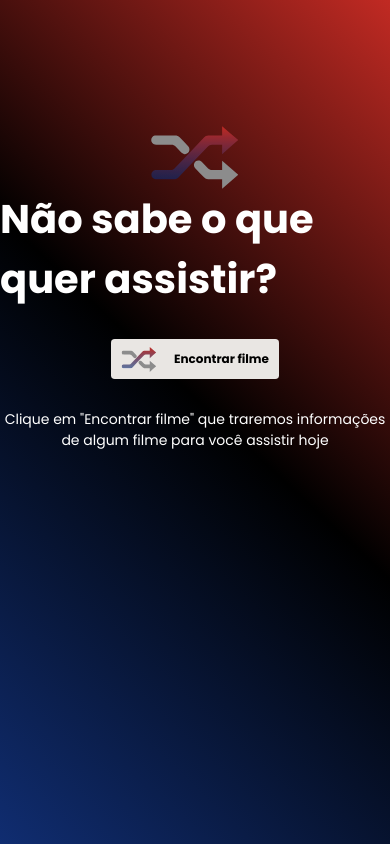
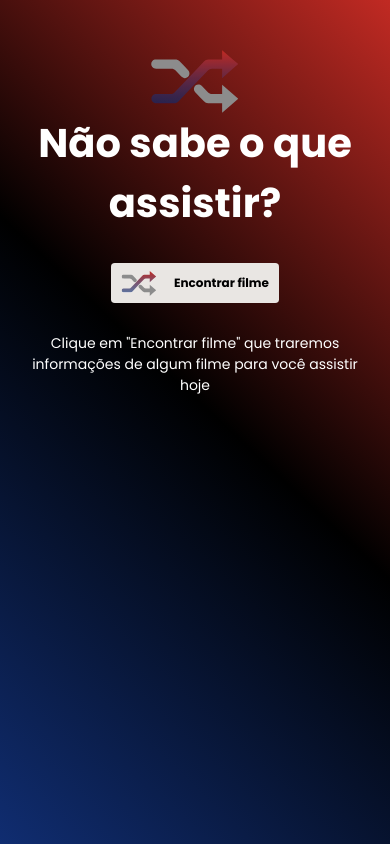
Before and after one commit to SamuelFR7/randomflix, a Next.js app: page / in a window 390 px wide. Built offline with nearby package versions, Linux system fonts and the light colour scheme.

Commit message:
feat: responsivity

```diff
--- a/src/components/Movie.tsx
+++ b/src/components/Movie.tsx
@@ -6,13 +6,13 @@ export interface MovieProps {
 
 export default function Movie({ overview, poster_path, title }: MovieProps) {
   return (
-    <div className="flex max-w-[630px] gap-[34px]">
+    <div className="flex max-w-[630px] gap-[34px] flex-col md:flex-row items-center md:items-start px-[25px] md:px-0">
       <img
         className="w-[171px] h-[244px] mt-10"
         src={`https://image.tmdb.org/t/p/w500${poster_path}`}
         alt="Movie"
       />
-      <div className="flex flex-col gap-4">
+      <div className="flex flex-col gap-4 items-center md:items-start ">
         <h2 className="font-bold text-[20px]">{title}</h2>
         <p className="text-[16px] max-overview">{overview}</p>
       </div>
--- a/src/components/Title.tsx
+++ b/src/components/Title.tsx
@@ -4,7 +4,9 @@ export function Title() {
   return (
     <div className="flex flex-col items-center">
       <Logo width={88} height={63} />
-      <h1 className="text-[40px] font-bold">Não sabe o que quer assistir?</h1>
+      <h1 className="text-[40px] font-bold text-center">
+        Não sabe o que assistir?
+      </h1>
     </div>
   )
 }
--- a/src/pages/index.tsx
+++ b/src/pages/index.tsx
@@ -21,7 +21,7 @@ export default function Homepage() {
   }
 
   return (
-    <div className="flex flex-col items-center mt-[126px] gap-[30px]">
+    <div className="flex flex-col items-center mt-[50px] md:mt-[126px] mb-[50px] md:mb-0 gap-[30px]">
       <Title />
       {!loading && movie ? (
         <Movie
@@ -43,9 +43,9 @@ export default function Homepage() {
         <Logo width={36} height={25} />
         <span>Encontrar filme</span>
       </button>
-      <span className="text-center text-[14px]">
-        Clique em {'"Encontrar filme"'} que traremos informações <br />
-        de algum filme para você assistir hoje
+      <span className="text-center text-[14px] px-[20px] md:px-0 max-w-[381px]">
+        Clique em {'"Encontrar filme"'} que traremos informações de algum filme
+        para você assistir hoje
       </span>
     </div>
   )
```
Also changed, not shown: 1 other file (tests, documents, lock files or other folders).
